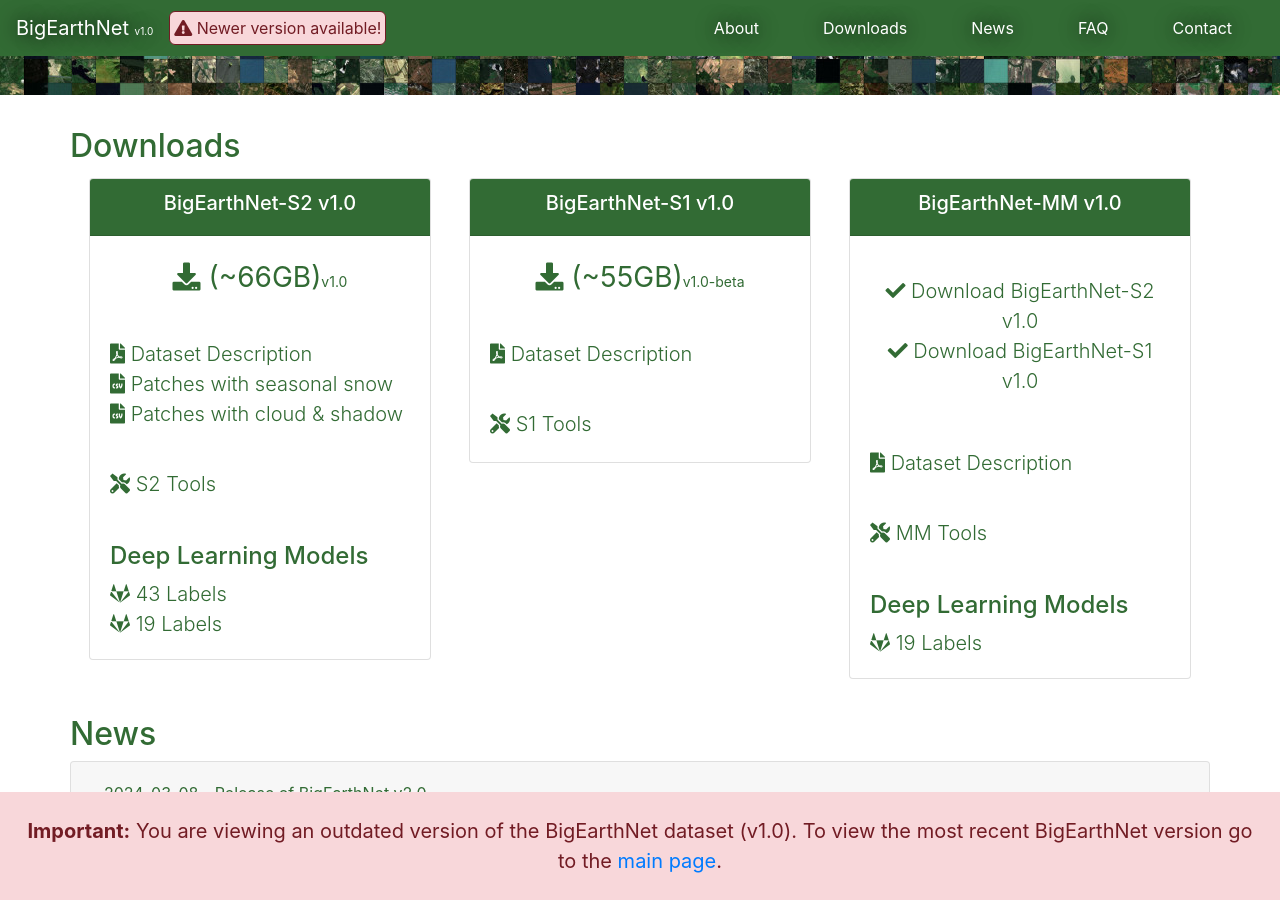
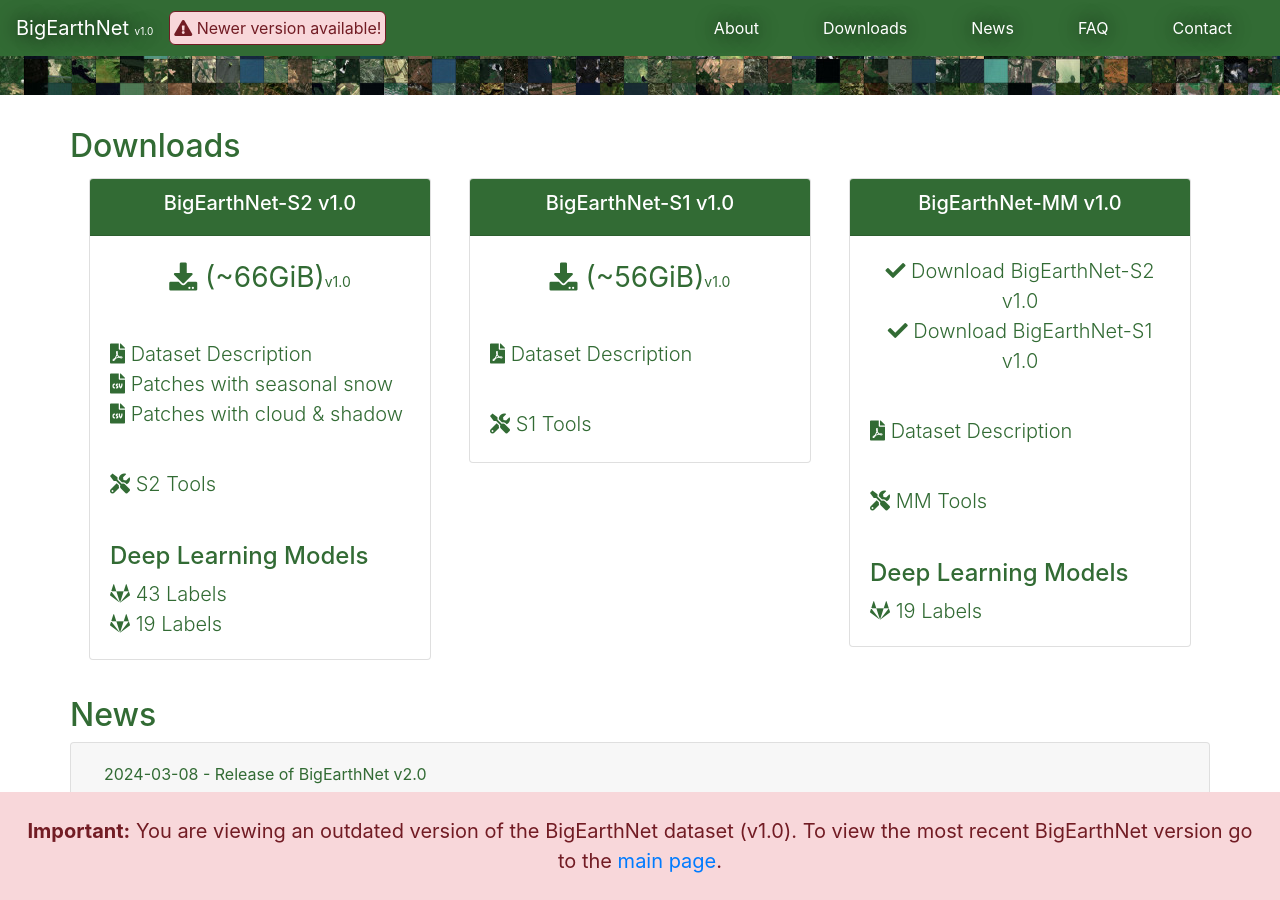
Before and after one commit to rsim-tu-berlin/bigearth.net, a Jekyll site: the page built from v1.0.html, in a window 1280 px wide and 900 px high, scrolled down 1566 px. Built offline with Jekyll 4.4.1, drawn with Linux system fonts in a browser that asks for light colours; comment, search, counter and statistics services are not loaded.

Commit message:
fix archive size values

```diff
--- a/v1.0.html
+++ b/v1.0.html
@@ -251,7 +251,7 @@
           <div class="card-body">
             <a href="{{ site.data.urls.v1-dataset-base-url }}/BigEarthNet-S2-v1.0.tar.gz?download=1"><i
                 class="fas fa-download fa-x font-color-ben mb-2"></i>
-              (~66GB)<span class="versioning">v1.0</span></a>
+              (~66GiB)<span class="versioning">v1.0</span></a>
           </div>
 
           <div class="card-body">
@@ -295,7 +295,7 @@
           <div class="card-body">
             <a href="{{ site.data.urls.v1-dataset-base-url }}/BigEarthNet-S1-v1.0.tar.gz?download=1"><i
                 class="fas fa-download fa-x font-color-ben mb-2"></i>
-              (~55GB)<span class="versioning">v1.0-beta</span></a>
+              (~56GiB)<span class="versioning">v1.0</span></a>
           </div>
 
           <div class="card-body">
@@ -323,10 +323,12 @@
           </div>
 
           <div class="card-body">
-            <div class="card-title font-color-ben card-title-extended">
+            <a href="{{ site.data.urls.v1-dataset-base-url }}/BigEarthNet-S2-v1.0.tar.gz?download=1">
               <p class="lead mb-0"><i class="fas fa-check btn-link"></i> Download BigEarthNet-S2 v1.0</p>
+            </a>
+            <a href="{{ site.data.urls.v1-dataset-base-url }}/BigEarthNet-S1-v1.0.tar.gz?download=1">
               <p class="lead mb-0"><i class="fas fa-check btn-link"></i> Download BigEarthNet-S1 v1.0</p>
-            </div>
+            </a>
           </div>
 
           <div class="card-body">
```
Also changed, not shown: index.html (+4 -4 lines).
